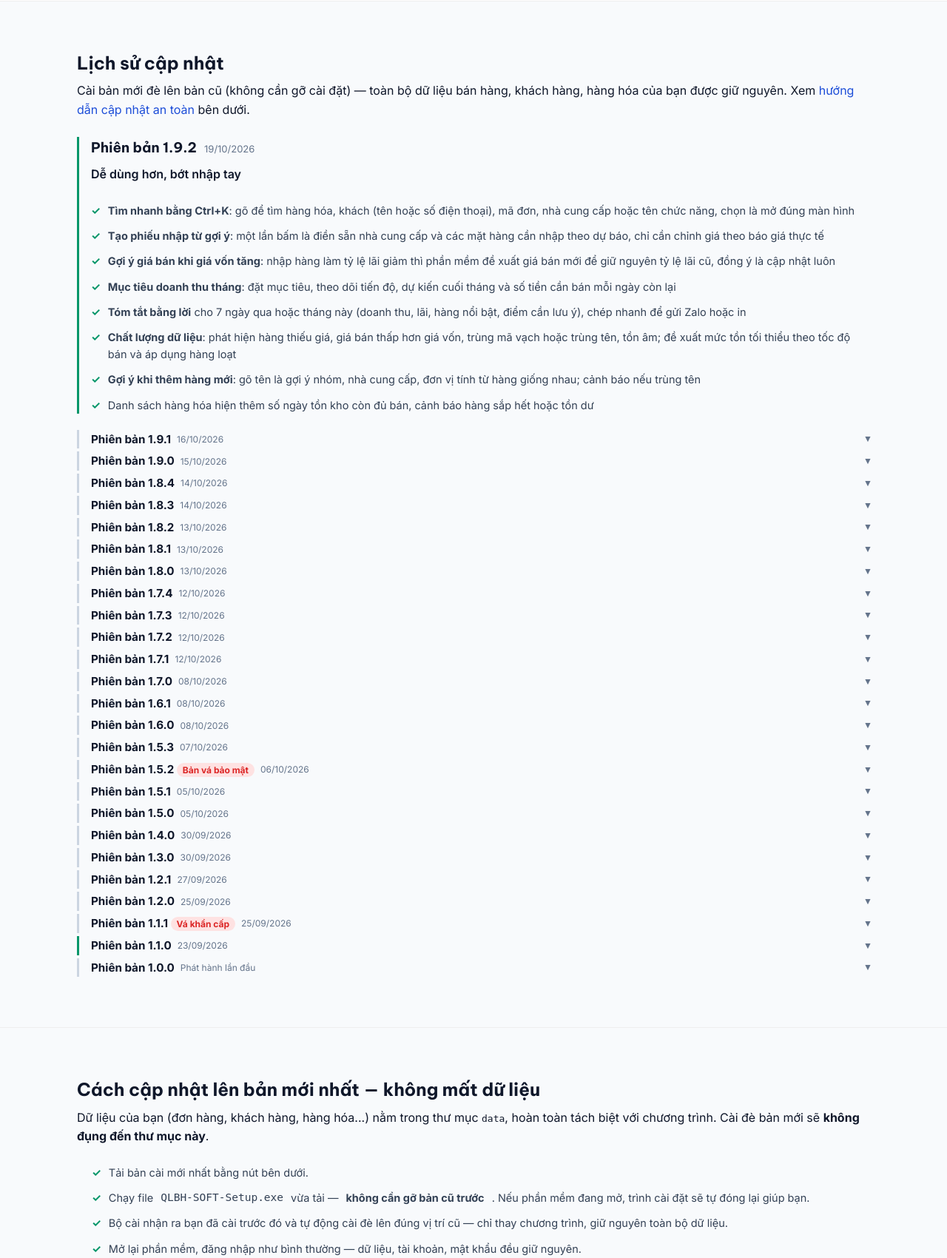
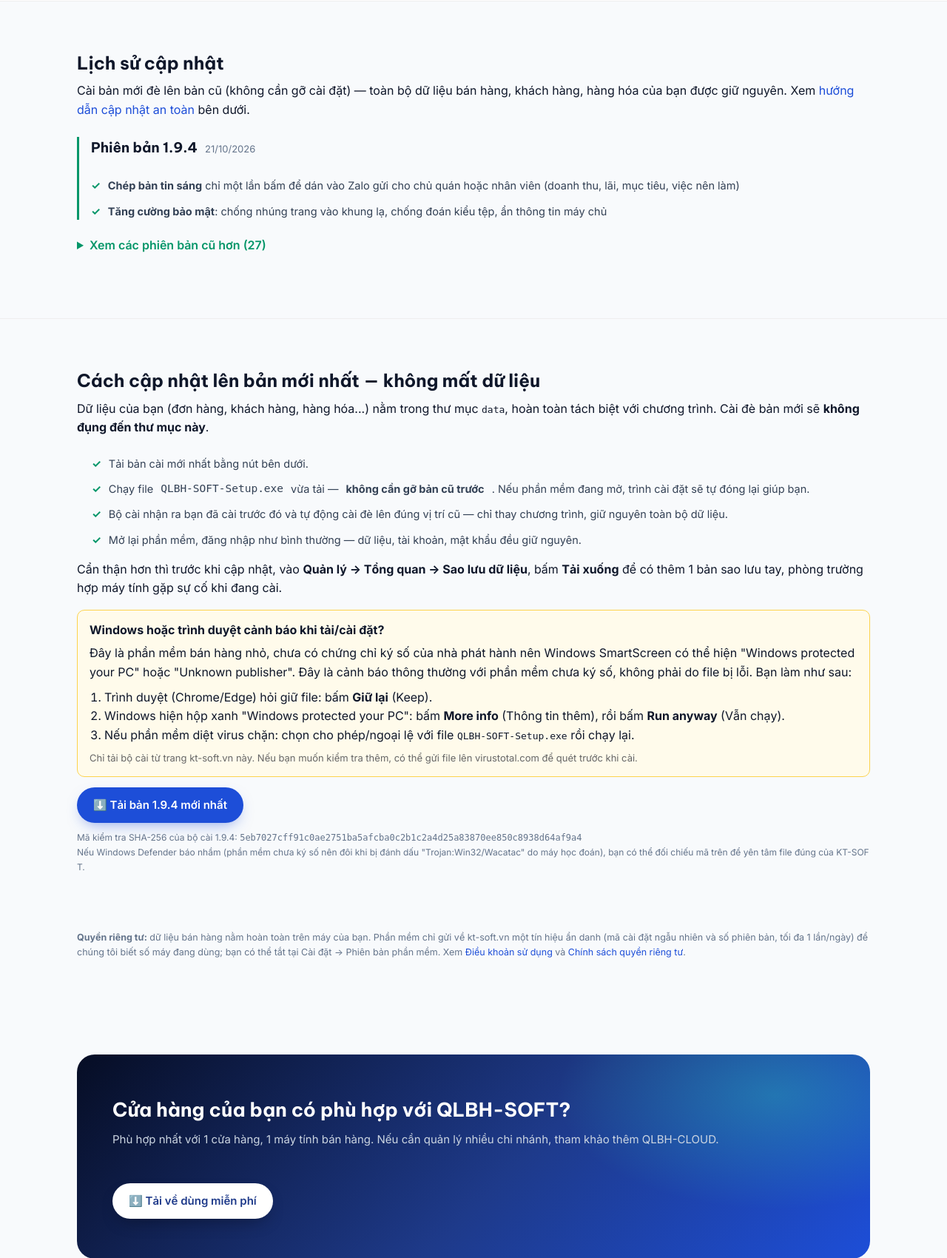
Before and after one commit to hoangnamcnc-ioc/kt-soft-web, a PHP site: page /san-pham-qlbh-soft.php in a window 1280 px wide. Shown: the part 1738-3438 px from the top of the page at 74% size. Run offline with PHP 8.4, Linux system fonts and the light colour scheme.

Commit message:
QLBH-SOFT: thu gon lich su cap nhat (chi mo ban moi nhat 1.9.4)

```diff
--- a/san-pham-qlbh-soft.php
+++ b/san-pham-qlbh-soft.php
@@ -118,9 +118,42 @@ $daDanhGia = !empty($_COOKIE['danhgia_qlbh-soft']);
 
     <div class="changelog-item" style="border-left:3px solid var(--qlbhsoft, #2563eb); padding-left:16px; margin-bottom:22px;">
       <div style="display:flex; align-items:baseline; gap:10px; flex-wrap:wrap;">
-        <h3 style="margin:0;">Phiên bản 1.9.2</h3>
-        <span class="muted" style="font-size:13px;">19/10/2026</span>
+        <h3 style="margin:0;">Phiên bản 1.9.4</h3>
+        <span class="muted" style="font-size:13px;">21/10/2026</span>
       </div>
+      <ul class="feature-list" style="--card-accent: var(--qlbhsoft);">
+        <li><span><b>Chép bản tin sáng</b> chỉ một lần bấm để dán vào Zalo gửi cho chủ quán hoặc nhân viên (doanh thu, lãi, mục tiêu, việc nên làm)</span></li>
+        <li><span><b>Tăng cường bảo mật</b>: chống nhúng trang vào khung lạ, chống đoán kiểu tệp, ẩn thông tin máy chủ</span></li>
+      </ul>
+    </div>
+
+    <details id="phien-ban-cu" style="margin:6px 0 22px;">
+      <summary style="cursor:pointer;font-weight:600;color:var(--qlbhsoft, #2563eb);">Xem các phiên bản cũ hơn (27)</summary>
+      <div style="margin-top:16px;">
+
+    <details class="changelog-item" style="border-left:3px solid #cbd5e1; padding-left:16px; margin-bottom:22px;">
+      <summary><strong>Phiên bản 1.9.3</strong> <span class="muted" style="font-size:13px;">20/10/2026</span></summary>
+      <div class="changelog-body">
+      <p style="font-weight:600; margin:8px 0 4px;">Trợ lý thông minh hơn cho chủ quán và thu ngân</p>
+      <ul class="feature-list" style="--card-accent: var(--qlbhsoft);">
+        <li><span><b>Hỏi đáp nhanh bằng tiếng Việt</b> ngay trong ô Ctrl+K: "doanh thu hôm nay", "hàng nào sắp hết", "ai đang nợ nhiều nhất", "tồn kho coca"... chạy hoàn toàn trên máy bạn, không gửi dữ liệu ra ngoài</span></li>
+        <li><span><b>Soát cuối ngày</b>: ca chưa đóng, lệch tiền két, đơn hủy, hàng hết hạn, sao lưu hôm nay... một danh sách ✔/⚠/✖, bấm vào là tới nơi xử lý</span></li>
+        <li><span><b>Nhắc chi định kỳ</b> (điện, thuê mặt bằng, lương, thuế phí) kèm số tiền hay chi, lập sẵn phiếu chi một lần bấm</span></li>
+        <li><span><b>So sánh giá nhà cung cấp</b> cho cùng một mặt hàng, ước tính số tiền tiết kiệm mỗi tháng; <b>lãi theo nhóm hàng và nhà cung cấp</b></span></li>
+        <li><span><b>Trợ lý thiết lập</b>: tiến độ các bước để dùng phần mềm hiệu quả (giá vốn, mã vạch, VietQR, hạn sử dụng, mục tiêu...)</span></li>
+        <li><span><b>Mua lại đơn trước</b> của khách quen chỉ một lần bấm, và <b>cảnh báo đơn trùng</b> khi giỏ hàng giống hệt đơn vừa bán</span></li>
+      </ul>
+      <p style="font-weight:600; margin:12px 0 4px;">Sửa lỗi</p>
+      <ul class="feature-list" style="--card-accent: var(--qlbhsoft);">
+        <li><span>Phiếu nhập để trống đơn giá không còn bị tính ngầm là 0đ làm sai giá vốn bình quân (nhập 0 vẫn được nếu là hàng tặng)</span></li>
+        <li><span>Thanh nhắc mở/đóng cửa gọn lại trên màn hình điện thoại, không che hàng hóa</span></li>
+      </ul>
+      </div>
+    </details>
+
+    <details class="changelog-item" style="border-left:3px solid #cbd5e1; padding-left:16px; margin-bottom:22px;">
+      <summary><strong>Phiên bản 1.9.2</strong> <span class="muted" style="font-size:13px;">19/10/2026</span></summary>
+      <div class="changelog-body">
       <p style="font-weight:600; margin:8px 0 4px;">Dễ dùng hơn, bớt nhập tay</p>
       <ul class="feature-list" style="--card-accent: var(--qlbhsoft);">
         <li><span><b>Tìm nhanh bằng Ctrl+K</b>: gõ để tìm hàng hóa, khách (tên hoặc số điện thoại), mã đơn, nhà cung cấp hoặc tên chức năng, chọn là mở đúng màn hình</span></li>
@@ -132,7 +165,8 @@ $daDanhGia = !empty($_COOKIE['danhgia_qlbh-soft']);
         <li><span><b>Gợi ý khi thêm hàng mới</b>: gõ tên là gợi ý nhóm, nhà cung cấp, đơn vị tính từ hàng giống nhau; cảnh báo nếu trùng tên</span></li>
         <li><span>Danh sách hàng hóa hiện thêm số ngày tồn kho còn đủ bán, cảnh báo hàng sắp hết hoặc tồn dư</span></li>
       </ul>
-    </div>
+      </div>
+    </details>
 
     <details class="changelog-item" style="border-left:3px solid #cbd5e1; padding-left:16px; margin-bottom:22px;">
       <summary><strong>Phiên bản 1.9.1</strong> <span class="muted" style="font-size:13px;">16/10/2026</span></summary>
@@ -499,6 +533,8 @@ $daDanhGia = !empty($_COOKIE['danhgia_qlbh-soft']);
       </p>
       </div>
     </details>
+      </div>
+    </details>
   </div>
 </section>
 
@@ -537,8 +573,8 @@ $daDanhGia = !empty($_COOKIE['danhgia_qlbh-soft']);
       </p>
     </div>
     <div class="cta-row">
-      <a href="download.php?p=qlbh-soft" class="btn">⬇️ Tải bản 1.9.2 mới nhất</a>
-      <p class="muted" style="font-size:12px;margin-top:10px;word-break:break-all;">Mã kiểm tra SHA-256 của bộ cài 1.9.2: <code>705a0950d4dda09711888e3f8a668fd44ea7420c7cc74ea8158534d679f8d2ec</code><br>
+      <a href="download.php?p=qlbh-soft" class="btn">⬇️ Tải bản 1.9.4 mới nhất</a>
+      <p class="muted" style="font-size:12px;margin-top:10px;word-break:break-all;">Mã kiểm tra SHA-256 của bộ cài 1.9.4: <code>5eb7027cff91c0ae2751ba5afcba0c2b1c2a4d25a83870ee850c8938d64af9a4</code><br>
       Nếu Windows Defender báo nhầm (phần mềm chưa ký số nên đôi khi bị đánh dấu "Trojan:Win32/Wacatac" do máy học đoán), bạn có thể đối chiếu mã trên để yên tâm file đúng của KT-SOFT.</p>
     </div>
   </div>
```
